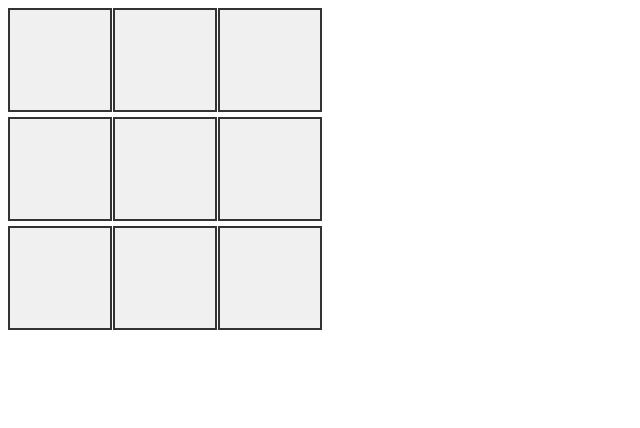
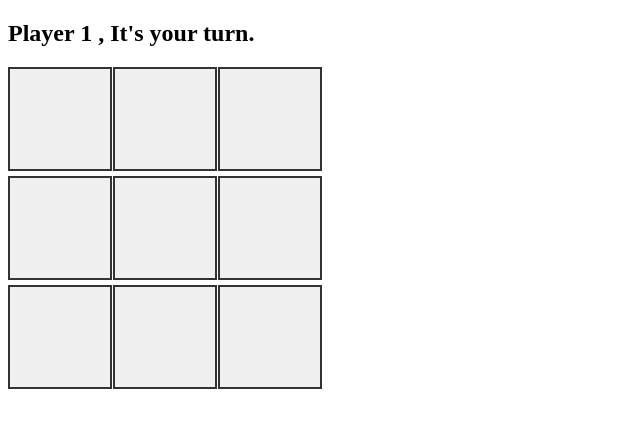
Before and after one commit to LJDJGC/tictactoe-project-top, a plain HTML site: page index.html in a window 1280 px wide. Shown: the whole page, without its empty margins (0-640 px from the left). Drawn offline with Linux system fonts and the light colour scheme.

Commit message:
fix: resolve UI rendering bugs and display current player turn
- Fix syntax errors and typos in ScreenController
- Move  element outside of  to prevent DOM deletion
- Fix TypeError by properly accessing the activePlayer object property
- Successfully link game state to the UI to show the current turn

```diff
--- a/index.html
+++ b/index.html
@@ -8,6 +8,7 @@
     <link rel="stylesheet" href="style.css">
 </head>
 <body>
+    <h2 class="message"></h2>
     <div class="board">
         <div class="cell" data-index="0"></div>
         <div class="cell" data-index="1"></div>
--- a/script.js
+++ b/script.js
@@ -104,20 +104,22 @@ const gameController = (() => {
 
     printNewRound();
 
-    return { playRound };
+    return { playRound, getActivePlayer };
 })();
 
-constScreenController = (() => {
+const ScreenController = (() => {
     const boardDiv = document.querySelector(".board");
+    const boardMessage = document.querySelector(".message");
 
     const updateScreen = () => {
         const board = Gameboard.getBoard();
         const activePlayer = gameController.getActivePlayer();
 
         boardDiv.textContent = "";
+        boardMessage.textContent = `${activePlayer.name} , It's your turn.`;
 
         board.forEach((cellMark, index) => {
-            const cellButton = ducument.createElement("div");
+            const cellButton = document.createElement("div");
             cellButton.classList.add("cell");
             cellButton.dataset.index = index;
             cellButton.textContent = cellMark;
```
